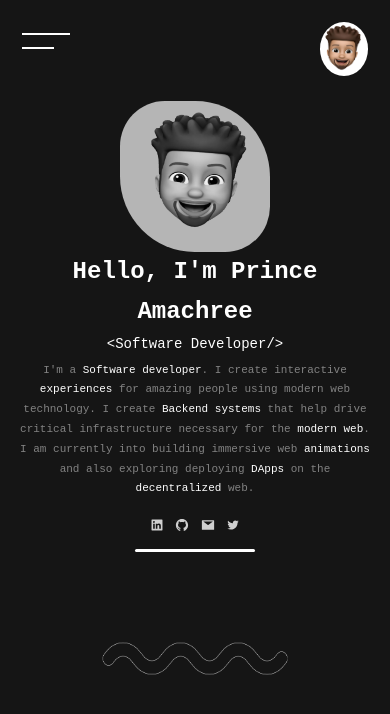
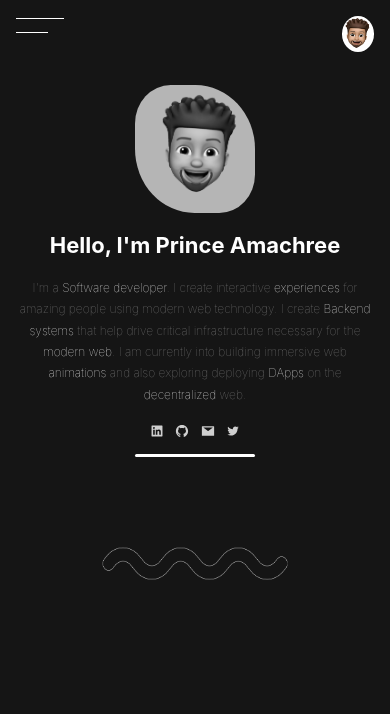
Before and after one commit to prince-hope1975/portfolio_next, a Next.js app: page / in a window 390 px wide. Shown: the top 714 px of the page. Built offline with nearby package versions, Linux system fonts and the light colour scheme.

Commit message:
updated homepage fonts

```diff
--- a/components/header.tsx
+++ b/components/header.tsx
@@ -31,12 +31,12 @@ const Header = () => {
       setModal(!isModalOpen);
     }
     if (isModalOpen) {
-      gsap.to(burger1.current, {
+      gsap.to(burger1.current,{duration:0,
         rotate: "0",
         y: "-3",
         width: "3rem",
       });
-      gsap.to(burger2.current, { rotate: "+0" });
+      gsap.to(burger2.current, { rotate: "+0",duration:0, });
       gsap.to(modal.current, {
         y: "-105vh",
         display: "none",
--- a/pages/contact.jsx
+++ b/pages/contact.tsx
@@ -1,6 +1,6 @@
 import Head from "next/head";
 import Image from "next/image";
-import Header from "../components/header.tsx";
+import Header from "../components/header";
 import Footer from "../components/footer";
 import styles from "../styles/Contact.module.css";
 import { useState, useRef, useEffect } from "react";
@@ -51,7 +51,7 @@ const Contact = () => {
             }}
             placeholder="Your Email"
           />
-          <textarea placeholder="Job Detials" height="10px"  required/>
+          <textarea placeholder="Job Detials" required/>
 
           <input type="submit" value="SUBMIT" />
         </form>
--- a/pages/index.tsx
+++ b/pages/index.tsx
@@ -18,7 +18,7 @@ import { useGlobalContext } from "../context";
 
 export default function Home() {
   const [tl, setTl] = useState(gsap.timeline({ paused: false }));
-  const {theme, setTheme, setModal} = useGlobalContext()
+  const { theme, setTheme, setModal } = useGlobalContext();
   const ref = useRef();
 
   useEffect(() => {
@@ -27,7 +27,7 @@ export default function Home() {
       opacity: 0,
       duration: 0.3,
     });
-   setModal(false)
+    setModal(false);
   }, []);
 
   return (
@@ -54,16 +54,18 @@ export default function Home() {
 
         <div className={`${styles.text}`}>
           <h1>{`Hello, I\'m Prince Amachree`}</h1>
-          <p className={styles.software_font}>
-            {"<" + "Software Developer" + "/>"}
-          </p>
         </div>
         <p className={styles.desc}>
-          {`I\'m `}a <span className={styles.span}>Software developer</span>. I create interactive <span className={styles.span}>experiences</span> for
-          amazing people using modern web technology.
-          I create <span className={styles.span}>Backend systems</span> that help drive critical infrastructure necessary for the <span className={styles.span}>modern web</span>.
-           I am currently into
-          building immersive web <span className={styles.span}>animations</span> and also exploring deploying <span className={styles.span}>DApps</span> on the <span className={styles.span}>decentralized</span> web.
+          {`I\'m`} a <span className={styles.span}>Software developer</span>. I
+          create interactive <span className={styles.span}>experiences</span>{" "}
+          for amazing people using modern web technology. I create{" "}
+          <span className={styles.span}>Backend systems</span> that help drive
+          critical infrastructure necessary for the{" "}
+          <span className={styles.span}>modern web</span>. I am currently into
+          building immersive web <span className={styles.span}>animations</span>{" "}
+          and also exploring deploying{" "}
+          <span className={styles.span}>DApps</span> on the{" "}
+          <span className={styles.span}>decentralized</span> web.
         </p>
         {theme === "purple " && (
           <div className={`${styles.lolipop}`}>
@@ -71,8 +73,8 @@ export default function Home() {
               alt="lolipop background"
               className={``}
               src="/Saly-31.png"
-              width={450}
-              height={180}
+              width={400}
+              height={150}
             />
           </div>
         )}
@@ -99,6 +101,6 @@ export default function Home() {
 }
 export const Logo = ({ className }) => (
   <div className={`${styles.logo} ${className}`}>
-    <Image alt="logo" className={``} src="/png2.png" width={130} height={140} />
+    <Image alt="logo" className={``} src="/png2.png" width={100} height={118} />
   </div>
 );
--- a/pages/projects.tsx
+++ b/pages/projects.tsx
@@ -17,7 +17,7 @@ const Work = () => {
     const [tl, setTl] = useState(gsap.timeline({ paused: false }));
 
     useEffect(() => {
-      tl.from(ref.current, {
+      gsap.from(ref.current, {
         x: `${Number(Math.random().toFixed()) > 0.5 ? "+" : "-"}=60`,
         opacity: 0,
         delay:0.1,
--- a/styles/Contact.module.css
+++ b/styles/Contact.module.css
@@ -63,7 +63,7 @@
 }
 .squiggle1{
     right: -15rem;
-    top: 1rem ;
+    top: -1.5rem ;
 }
 .squiggle2{
     bottom: 5rem;
--- a/styles/Home.module.css
+++ b/styles/Home.module.css
@@ -6,7 +6,7 @@
   display: flex;
   align-items: center;
   justify-content: space-between;
-  padding: 1.4rem;
+  padding: 1rem;
   z-index: 9;
 }
 
@@ -41,12 +41,11 @@
 .burger1,
 .burger2 {
   background: white;
-  height: .1rem;
+  height: .08rem;
 }
 
 .burger1 {
   width: 3rem;
-
 }
 
 .burger2 {
@@ -59,8 +58,7 @@
   align-items: center;
   justify-content: center;
   background: white;
-  min-width: 2rem;
-  max-width: 3rem;
+  max-width: 2rem;
   cursor: pointer;
   aspect-ratio: 1/1;
   z-index: 1;
@@ -79,6 +77,7 @@
   justify-content: center;
   color: var(--text-clr);
   text-align: center;
+  overflow: hidden;
 }
 
 .main h1 {
@@ -88,6 +87,7 @@
   font-weight: bolder;
   padding: 0;
   margin: 0;
+  width: max-content;
 }
 
 .main p {
@@ -97,15 +97,18 @@
   margin-bottom: .2rem;
   line-height: 3ch;
 }
-.software_font{
+
+.software_font {
   font-size: 17px;
   color: white;
   font-weight: bold;
 }
-.desc{
-  color:hsl(0, 0%, 51%)
+
+.desc {
+  color: hsl(0, 0%, 51%)
 }
-.span{
+
+.span {
   color: white
 }
 
@@ -114,13 +117,13 @@
   padding: .2rem;
   border-radius: 50%;
   border-top-left-radius: 30%;
-  border-bottom-right-radius:30% ;
+  border-bottom-right-radius: 30%;
   padding-left: 1rem;
   z-index: -1;
 }
 
 .homeLogo {
-  margin-top: 6.3rem;
+  margin-top: 5.3rem;
 }
 
 .image {
@@ -206,19 +209,22 @@
 .underline {
   text-decoration: underline;
 }
+
 @media (max-width: 400px) {
 
-.main h1{
-  font-size: 24px;
-  display: block;
+  .main h1 {
+    font-size: 22px;
+    display: block;
+    margin: 12px 0;
+  }
 
-}
   .software_font {
     font-size: 14px;
     color: white;
     font-weight: bold;
   }
-  .desc{
-    font-size: 11px;
+
+  .desc {
+    font-size: 12px;
   }
 }
--- a/styles/globals.css
+++ b/styles/globals.css
@@ -18,7 +18,7 @@ body {
   color:var(--text-clr);
   background-color: var(--bg);
   min-height: 100vh;
-  font-family: Air-light, monospace ,-apple-system, BlinkMacSystemFont, Segoe UI, Roboto, Oxygen,
+  font-family: Air-light,-apple-system, BlinkMacSystemFont, Segoe UI, Roboto, Oxygen,
     Ubuntu, Cantarell, Fira Sans, Droid Sans, Helvetica Neue, sans-serif;
 }
 /* *{
```
